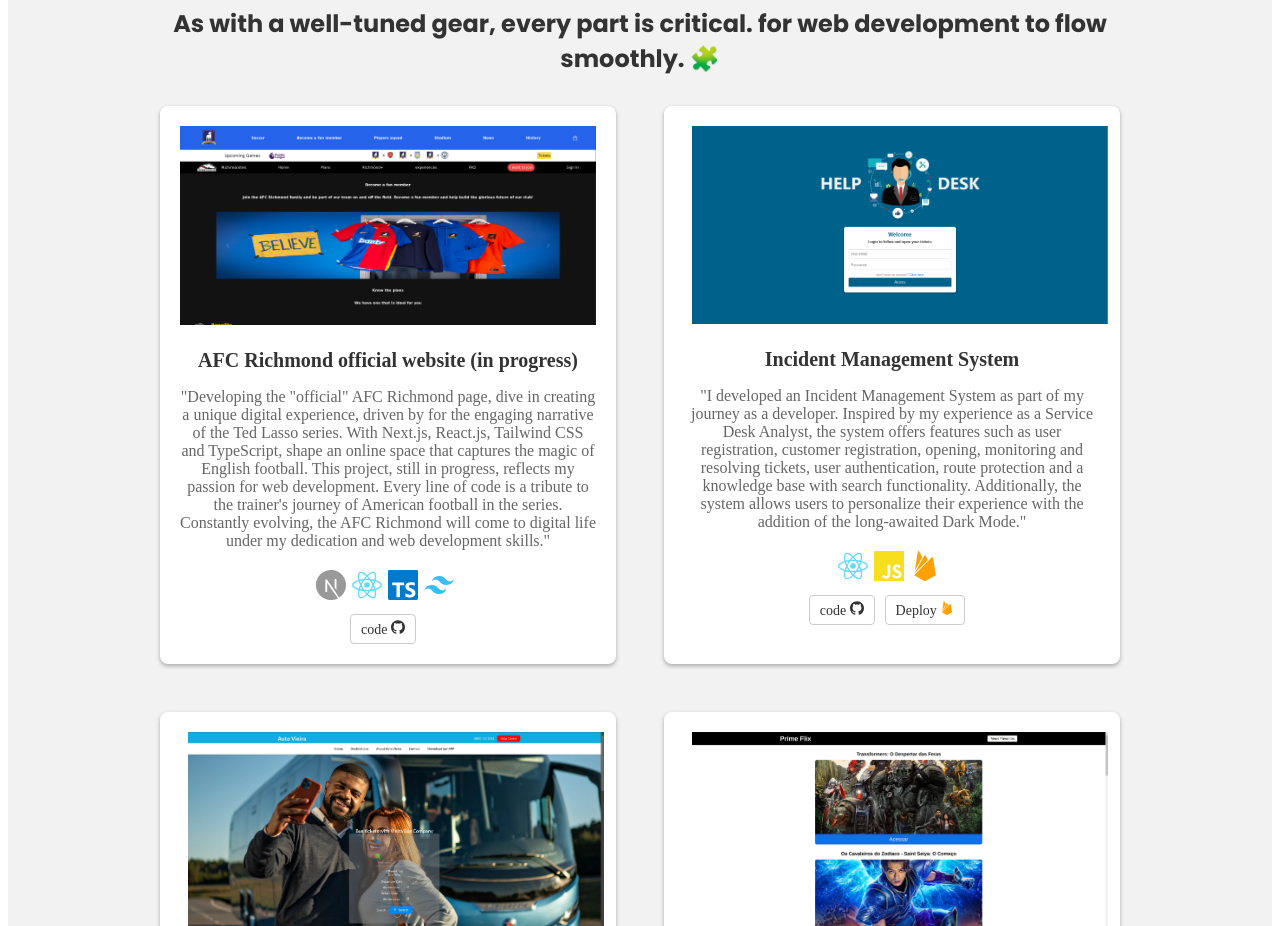
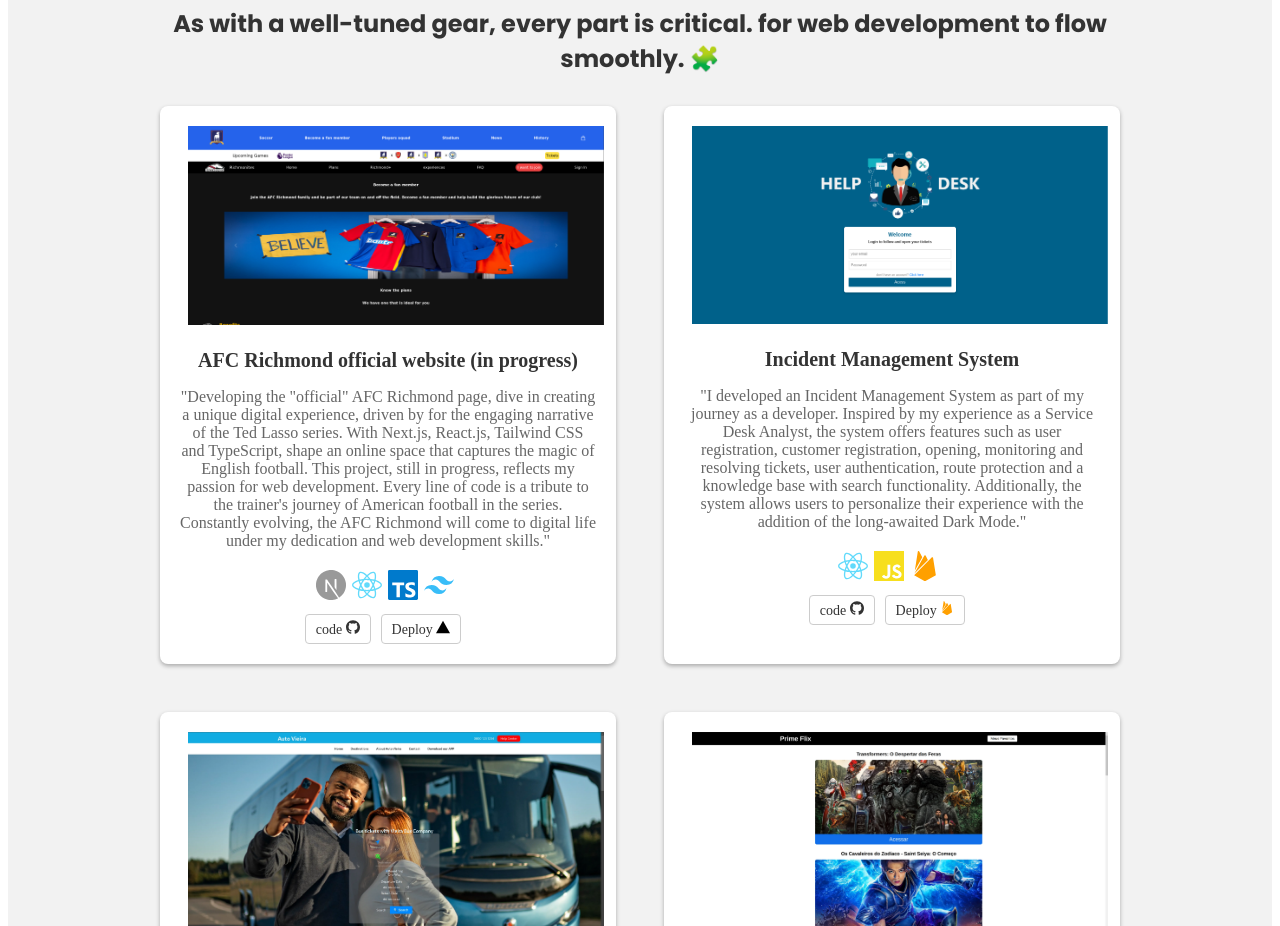
Before and after one commit to Thiagomartinsvieira/portfolio, a React (Vite) app: page / in a window 1280 px wide. Shown: the part 2660-3586 px from the top of the page. Built offline with nearby package versions, Linux system fonts and the light colour scheme.

Commit message:
feat: added application deployment link

```diff
--- a/src/components/Projects/index.jsx
+++ b/src/components/Projects/index.jsx
@@ -28,9 +28,13 @@
             <div className="projects-grid">
               <div className="project-card project-card-1">
                 <div className="project-image">
-                  {/* <a target="_self" href="" rel="noreferrer"> */}
-                  <img src="src/assets/afc_richmond1.png" alt="website" />
-                  {/* </a> */}
+                  <a
+                    target="_blank"
+                    href="https://afc-richmond.vercel.app/"
+                    rel="noreferrer"
+                  >
+                    <img src="src/assets/afc_richmond1.png" alt="website" />
+                  </a>
                 </div>
                 <div className="project-details">
                   <h3 className="project-name">
@@ -63,6 +67,13 @@
                       rel="noreferrer"
                     >
                       code <SiGithub />
+                    </a>
+                    <a
+                      target="_blank"
+                      href="https://site-de-passagens.vercel.app/"
+                      rel="noreferrer"
+                    >
+                      Deploy <SiVercel color="#000000" />
                     </a>
                   </div>
                 </div>
```
